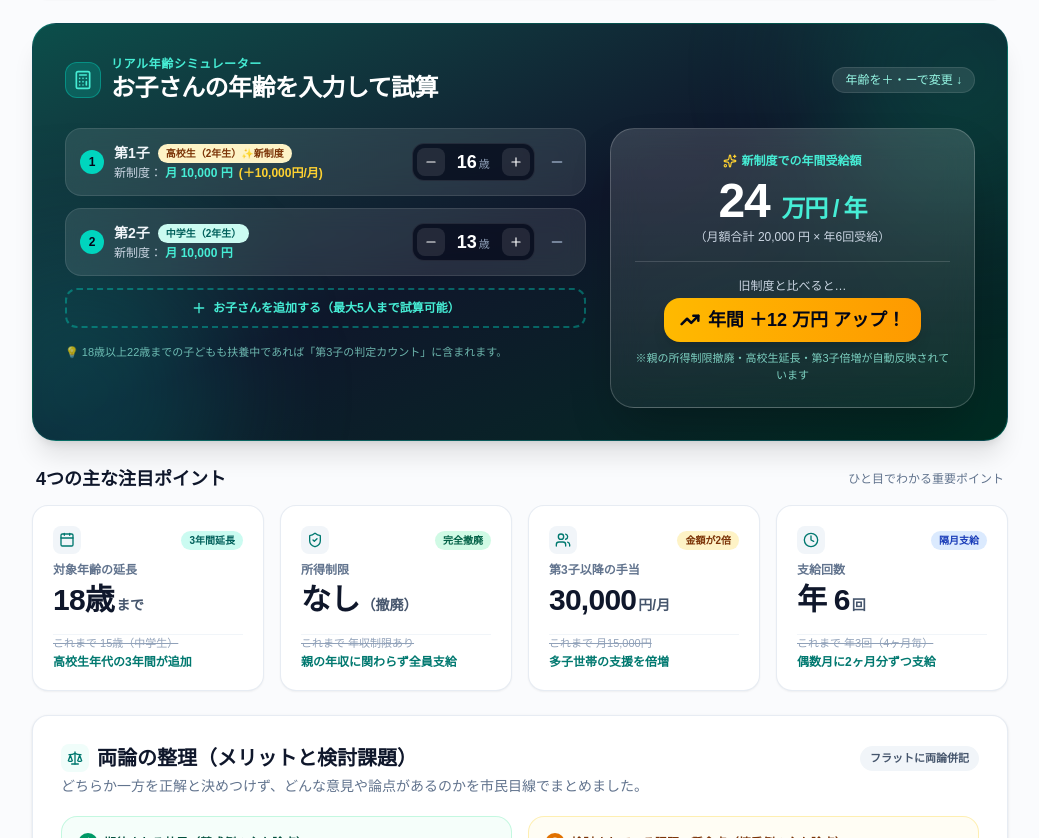
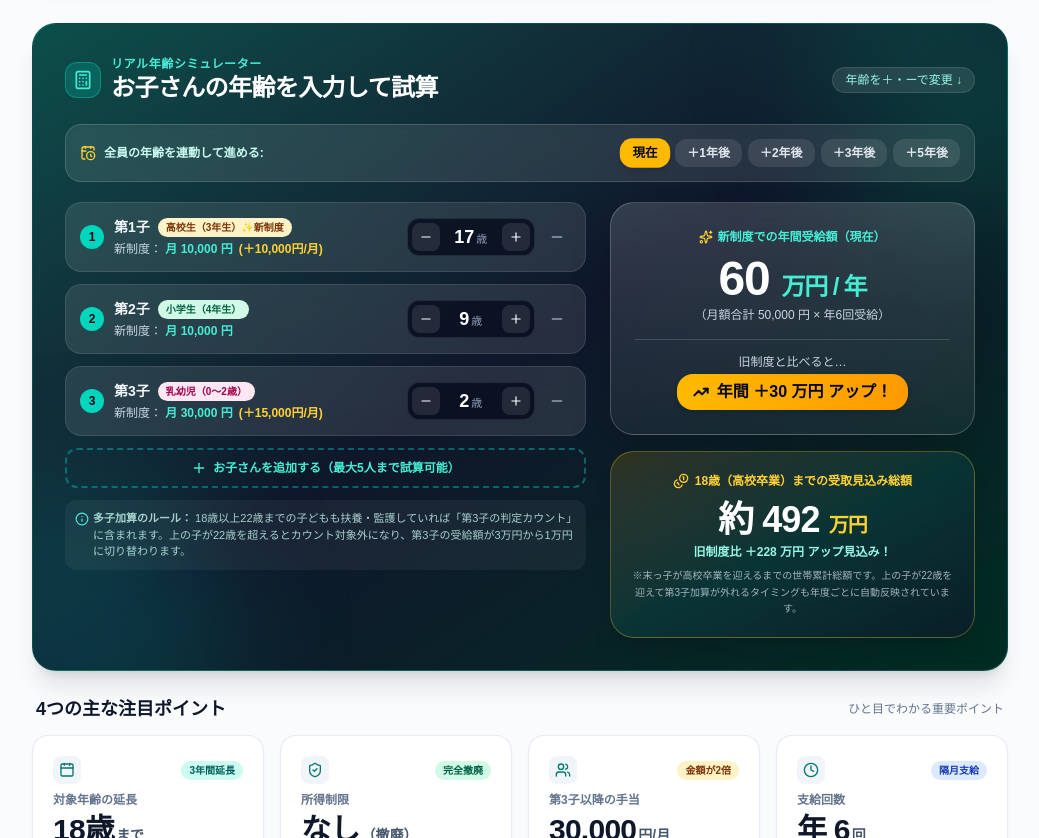
Before and after one commit to poliscape-project/poliscape, a Next.js app: page /policies/child-allowance-expansion in a window 1280 px wide. Shown: the part 600-1438 px from the top of the page, without its empty margins (120-1159 px from the left). Built offline with nearby package versions, Linux system fonts and the light colour scheme; no server answers.

Commit message:
feat(calculator): 児童手当シミュレーターに連動成長シミュレーション＆18歳までの累計総額表示機能を追加

```diff
--- a/src/components/PolicyCalculator.tsx
+++ b/src/components/PolicyCalculator.tsx
@@ -1,11 +1,25 @@
 "use client";
 
-import React, { useState } from "react";
-import { Calculator, Plus, Minus, Sparkles, TrendingUp, Baby, School, GraduationCap } from "lucide-react";
+import React, { useState, useMemo } from "react";
+import {
+  Calculator,
+  Plus,
+  Minus,
+  Sparkles,
+  TrendingUp,
+  Baby,
+  School,
+  GraduationCap,
+  CalendarClock,
+  RotateCcw,
+  Coins,
+  ArrowRight,
+  Info
+} from "lucide-react";
 
 interface Child {
   id: string;
-  age: number; // 0歳〜22歳
+  age: number; // 基準年齢（現在）
 }
 
 // 年齢に応じた区分とラベルを判定
@@ -15,16 +29,21 @@ const getAgeCategory = (age: number) => {
   if (age <= 11) return { label: `小学生（${age - 5}年生）`, type: "elementary", color: "bg-emerald-100 text-emerald-800" };
   if (age <= 14) return { label: `中学生（${age - 11}年生）`, type: "middle", color: "bg-teal-100 text-teal-800" };
   if (age <= 17) return { label: `高校生（${age - 14}年生）✨新制度`, type: "high", color: "bg-amber-100 text-amber-900 font-bold" };
-  if (age <= 18) return { label: "高校卒業年代（18歳）✨新制度", type: "high", color: "bg-amber-100 text-amber-900 font-bold" };
-  return { label: "大学生年代（多子カウント対象）", type: "college", color: "bg-indigo-100 text-indigo-800" };
+  if (age <= 18) return { label: "高校3年・卒業年代（18歳）✨新制度", type: "high", color: "bg-amber-100 text-amber-900 font-bold" };
+  if (age <= 22) return { label: "大学生年代（多子カウント対象）", type: "college", color: "bg-indigo-100 text-indigo-800" };
+  return { label: "社会人年代（カウント対象外）", type: "adult", color: "bg-slate-200 text-slate-700" };
 };
 
 export const PolicyCalculator: React.FC<{ isSimpleMode: boolean }> = ({ isSimpleMode }) => {
-  // 初期値：16歳（高校1年）、13歳（中学2年）
+  // 初期値：第1子 17歳、第2子 9歳、第3子 2歳（典型的な3人きょうだいモデル）
   const [children, setChildren] = useState<Child[]>([
-    { id: "1", age: 16 },
-    { id: "2", age: 13 },
+    { id: "1", age: 17 },
+    { id: "2", age: 9 },
+    { id: "3", age: 2 },
   ]);
+
+  // 経過年数（連動して年齢を進めるオフセット）
+  const [yearsOffset, setYearsOffset] = useState<number>(0);
 
   const updateAge = (id: string, delta: number) => {
     setChildren((prev) =>
@@ -35,13 +54,6 @@ export const PolicyCalculator: React.FC<{ isSimpleMode: boolean }> = ({ isSimple
         }
         return c;
       })
-    );
-  };
-
-  const setDirectAge = (id: string, age: number) => {
-    const validAge = Math.min(22, Math.max(0, age));
-    setChildren((prev) =>
-      prev.map((c) => (c.id === id ? { ...c, age: validAge } : c))
     );
   };
 
@@ -57,62 +69,147 @@ export const PolicyCalculator: React.FC<{ isSimpleMode: boolean }> = ({ isSimple
     setChildren((prev) => prev.filter((c) => c.id !== id));
   };
 
-  // 年齢降順（上の子から順）にソートして計算
-  const sortedChildren = [...children].sort((a, b) => b.age - a.age);
+  // 年齢降順（上の子から順）にソートして、指定オフセット年後の受給額を計算
+  const sortedChildren = useMemo(() => {
+    return [...children]
+      .map((c) => ({
+        id: c.id,
+        baseAge: c.age,
+        age: c.age + yearsOffset,
+      }))
+      .sort((a, b) => b.age - a.age);
+  }, [children, yearsOffset]);
 
-  // 22歳年度末（22歳以下）までの子をカウント対象とする
-  // 支給対象は18歳年度末（18歳以下）
-  let oldMonthlyTotal = 0;
-  let newMonthlyTotal = 0;
+  // 現在表示中（+yearsOffset 年後）の月額・年額の計算
+  const { childBreakdown, oldAnnualTotal, newAnnualTotal, diffAnnual, newMonthlyTotal } = useMemo(() => {
+    let oldMonthly = 0;
+    let newMonthly = 0;
 
-  const childBreakdown = sortedChildren.map((child, index) => {
-    const isThirdOrMore = index >= 2;
+    // 新制度：22歳以下を多子加算のカウント対象とする
+    const countEligibleNew = sortedChildren.filter((c) => c.age <= 22);
+    // 旧制度：18歳以下を多子加算のカウント対象とする
+    const countEligibleOld = sortedChildren.filter((c) => c.age <= 18);
+
+    const breakdown = sortedChildren.map((child, index) => {
+      // 新制度での多子カウント順位（22歳以下のきょうだいの中で上から何番目か）
+      const newRankIdx = countEligibleNew.findIndex((c) => c.id === child.id);
+      const isThirdOrMoreNew = newRankIdx >= 2;
       const isEligibleNew = child.age <= 18;
+
+      // 旧制度での多子カウント順位（18歳以下のきょうだいの中で上から何番目か）
+      const oldRankIdx = countEligibleOld.findIndex((c) => c.id === child.id);
+      const isThirdOrMoreOld = oldRankIdx >= 2;
       const isEligibleOld = child.age <= 15;
 
       // 旧制度の月額
-    let oldAmount = 0;
+      let oldAmt = 0;
       if (isEligibleOld) {
         if (child.age <= 2) {
-        oldAmount = 15000;
+          oldAmt = 15000;
         } else if (child.age <= 11) {
-        oldAmount = isThirdOrMore ? 15000 : 10000;
+          oldAmt = isThirdOrMoreOld ? 15000 : 10000;
         } else {
-        oldAmount = 10000; // 中学生
+          oldAmt = 10000; // 中学生
         }
       }
 
       // 新制度の月額
-    let newAmount = 0;
+      let newAmt = 0;
       if (isEligibleNew) {
-      if (isThirdOrMore) {
-        newAmount = 30000; // 第3子以降は一律3万円
+        if (isThirdOrMoreNew) {
+          newAmt = 30000; // 第3子以降は一律3万円
         } else {
           if (child.age <= 2) {
-          newAmount = 15000;
+            newAmt = 15000;
           } else {
-          newAmount = 10000; // 3歳〜高校生は1万円
+            newAmt = 10000; // 3歳〜高校生は1万円
           }
         }
       }
 
-    oldMonthlyTotal += oldAmount;
-    newMonthlyTotal += newAmount;
+      oldMonthly += oldAmt;
+      newMonthly += newAmt;
 
       return {
         id: child.id,
+        baseAge: child.baseAge,
         age: child.age,
         index,
-      oldAmount,
-      newAmount,
-      diff: newAmount - oldAmount,
+        oldAmount: oldAmt,
+        newAmount: newAmt,
+        diff: newAmt - oldAmt,
         category: getAgeCategory(child.age),
+        isThirdOrMoreNew,
       };
     });
 
-  const oldAnnualTotal = oldMonthlyTotal * 12;
-  const newAnnualTotal = newMonthlyTotal * 12;
-  const diffAnnual = newAnnualTotal - oldAnnualTotal;
+    const oldAnn = oldMonthly * 12;
+    const newAnn = newMonthly * 12;
+
+    return {
+      childBreakdown: breakdown,
+      oldAnnualTotal: oldAnn,
+      newAnnualTotal: newAnn,
+      diffAnnual: newAnn - oldAnn,
+      newMonthlyTotal: newMonthly,
+    };
+  }, [sortedChildren]);
+
+  // 高校卒業（18歳）までの今後の受取見込み累計総額を計算（基準年齢から末っ子卒業まで）
+  const lifetimeTotal = useMemo(() => {
+    // 18歳以下の子どものうち最も若い子の年齢
+    const eligibleBase = children.filter((c) => c.age <= 18);
+    if (eligibleBase.length === 0) {
+      return { futureNewTotal: 0, futureOldTotal: 0, futureDiff: 0, yearsSpan: 0 };
+    }
+
+    const minAge = Math.min(...eligibleBase.map((c) => c.age));
+    const yearsSpan = Math.max(1, 18 - minAge + 1);
+
+    let futureNew = 0;
+    let futureOld = 0;
+
+    for (let y = 0; y < yearsSpan; y++) {
+      const aged = children
+        .map((c) => ({ id: c.id, age: c.age + y }))
+        .sort((a, b) => b.age - a.age);
+
+      const countNew = aged.filter((c) => c.age <= 22);
+      const countOld = aged.filter((c) => c.age <= 18);
+
+      aged.forEach((c) => {
+        // 新制度
+        if (c.age <= 18) {
+          const rank = countNew.findIndex((item) => item.id === c.id);
+          const isThird = rank >= 2;
+          const monthly = isThird ? 30000 : c.age <= 2 ? 15000 : 10000;
+          futureNew += monthly * 12;
+        }
+
+        // 旧制度
+        if (c.age <= 15) {
+          const rankOld = countOld.findIndex((item) => item.id === c.id);
+          const isThirdOld = rankOld >= 2;
+          let monthlyOld = 0;
+          if (c.age <= 2) {
+            monthlyOld = 15000;
+          } else if (c.age <= 11) {
+            monthlyOld = isThirdOld ? 15000 : 10000;
+          } else {
+            monthlyOld = 10000;
+          }
+          futureOld += monthlyOld * 12;
+        }
+      });
+    }
+
+    return {
+      futureNewTotal: futureNew,
+      futureOldTotal: futureOld,
+      futureDiff: futureNew - futureOld,
+      yearsSpan,
+    };
+  }, [children]);
 
   return (
     <section className="bg-gradient-to-br from-teal-900 via-slate-900 to-emerald-950 text-white rounded-3xl p-5 sm:p-8 shadow-xl relative overflow-hidden border border-teal-500/30">
@@ -122,9 +219,9 @@ export const PolicyCalculator: React.FC<{ isSimpleMode: boolean }> = ({ isSimple
 
       <div className="relative z-10">
         {/* ヘッダー */}
-        <div className="flex flex-wrap items-center justify-between gap-3 mb-6">
+        <div className="flex flex-wrap items-center justify-between gap-3 mb-5">
           <div className="flex items-center gap-2.5">
-            <div className="w-9 h-9 rounded-xl bg-teal-400/20 border border-teal-400/40 flex items-center justify-center text-teal-300">
+            <div className="w-9 h-9 rounded-xl bg-teal-400/20 border border-teal-400/40 flex items-center justify-center text-teal-300 shrink-0">
               <Calculator className="w-5 h-5" />
             </div>
             <div>
@@ -141,6 +238,51 @@ export const PolicyCalculator: React.FC<{ isSimpleMode: boolean }> = ({ isSimple
           </span>
         </div>
 
+        {/* 時を進める（連動年齢シミュレーション）バー */}
+        <div className="bg-white/10 backdrop-blur-md rounded-2xl p-3.5 border border-white/15 mb-5 flex flex-col sm:flex-row sm:items-center justify-between gap-3 shadow-inner">
+          <div className="flex items-center gap-2 text-xs font-bold text-teal-100">
+            <CalendarClock className="w-4 h-4 text-amber-300 shrink-0" />
+            <span>全員の年齢を連動して進める:</span>
+            {yearsOffset > 0 && (
+              <span className="px-2 py-0.5 rounded-full bg-amber-400 text-slate-950 text-[10px] font-black animate-pulse">
+                ＋{yearsOffset}年後を表示中
+              </span>
+            )}
+          </div>
+          <div className="flex items-center gap-1.5 flex-wrap">
+            {[
+              { label: "現在", offset: 0 },
+              { label: "＋1年後", offset: 1 },
+              { label: "＋2年後", offset: 2 },
+              { label: "＋3年後", offset: 3 },
+              { label: "＋5年後", offset: 5 },
+            ].map((btn) => (
+              <button
+                key={btn.offset}
+                type="button"
+                onClick={() => setYearsOffset(btn.offset)}
+                className={`px-3 py-1.5 rounded-xl text-xs font-bold transition-all cursor-pointer ${
+                  yearsOffset === btn.offset
+                    ? "bg-amber-400 text-slate-950 shadow-md font-black scale-105"
+                    : "bg-white/10 hover:bg-white/20 text-slate-200"
+                }`}
+              >
+                {btn.label}
+              </button>
+            ))}
+            {yearsOffset > 0 && (
+              <button
+                type="button"
+                onClick={() => setYearsOffset(0)}
+                className="p-1.5 rounded-lg bg-white/10 hover:bg-white/20 text-teal-300 transition-colors cursor-pointer"
+                title="現在に戻す"
+              >
+                <RotateCcw className="w-3.5 h-3.5" />
+              </button>
+            )}
+          </div>
+        </div>
+
         <div className="grid grid-cols-1 lg:grid-cols-12 gap-6 items-start">
           {/* 左側：お子さんの年齢入力リスト */}
           <div className="lg:col-span-7 space-y-3">
@@ -155,7 +297,7 @@ export const PolicyCalculator: React.FC<{ isSimpleMode: boolean }> = ({ isSimple
                     {item.index + 1}
                   </span>
                   <div>
-                    <div className="flex items-center gap-2">
+                    <div className="flex items-center gap-2 flex-wrap">
                       <span className="text-sm font-bold text-slate-100">
                         第{item.index + 1}子
                       </span>
@@ -163,12 +305,14 @@ export const PolicyCalculator: React.FC<{ isSimpleMode: boolean }> = ({ isSimple
                         {item.category.label}
                       </span>
                     </div>
-                    <div className="text-xs text-slate-300 mt-0.5">
+                    <div className="text-xs text-slate-300 mt-1">
                       新制度：
                       {item.newAmount > 0 ? (
                         <span className="font-bold text-teal-300"> 月 {item.newAmount.toLocaleString()} 円</span>
                       ) : (
-                        <span className="text-slate-400"> 支給なし（多子算定用）</span>
+                        <span className="text-slate-400">
+                          {item.age <= 22 ? "支給なし（多子算定用）" : "支給・算定ともに対象外"}
+                        </span>
                       )}
                       {item.diff > 0 && (
                         <span className="text-amber-300 font-bold ml-1.5">
@@ -185,19 +329,28 @@ export const PolicyCalculator: React.FC<{ isSimpleMode: boolean }> = ({ isSimple
                     <button
                       type="button"
                       onClick={() => updateAge(item.id, -1)}
-                      className="w-7 h-7 rounded-lg bg-white/10 hover:bg-white/20 text-white font-bold flex items-center justify-center transition-colors"
+                      className="w-7 h-7 rounded-lg bg-white/10 hover:bg-white/20 text-white font-bold flex items-center justify-center transition-colors cursor-pointer"
                       title="1歳若く"
                     >
                       <Minus className="w-3.5 h-3.5" />
                     </button>
-                    <div className="px-3 text-center min-w-[54px]">
+                    <div className="px-2.5 text-center min-w-[62px]">
+                      {yearsOffset > 0 ? (
+                        <div className="flex flex-col items-center">
+                          <span className="text-sm font-black text-amber-300">{item.age}歳</span>
+                          <span className="text-[9px] text-slate-400 leading-tight">元:{item.baseAge}歳</span>
+                        </div>
+                      ) : (
+                        <div>
                           <span className="text-lg font-black text-white">{item.age}</span>
                           <span className="text-[11px] font-medium text-slate-400 ml-0.5">歳</span>
+                        </div>
+                      )}
                     </div>
                     <button
                       type="button"
                       onClick={() => updateAge(item.id, 1)}
-                      className="w-7 h-7 rounded-lg bg-white/10 hover:bg-white/20 text-white font-bold flex items-center justify-center transition-colors"
+                      className="w-7 h-7 rounded-lg bg-white/10 hover:bg-white/20 text-white font-bold flex items-center justify-center transition-colors cursor-pointer"
                       title="1歳年上"
                     >
                       <Plus className="w-3.5 h-3.5" />
@@ -209,7 +362,7 @@ export const PolicyCalculator: React.FC<{ isSimpleMode: boolean }> = ({ isSimple
                     <button
                       type="button"
                       onClick={() => removeChild(item.id)}
-                      className="text-slate-400 hover:text-rose-400 p-1.5 transition-colors"
+                      className="text-slate-400 hover:text-rose-400 p-1.5 transition-colors cursor-pointer"
                       title="削除"
                     >
                       <Minus className="w-4 h-4" />
@@ -224,23 +377,34 @@ export const PolicyCalculator: React.FC<{ isSimpleMode: boolean }> = ({ isSimple
               <button
                 type="button"
                 onClick={addChild}
-                className="w-full py-2.5 rounded-xl border-2 border-dashed border-teal-400/40 text-teal-300 hover:bg-teal-400/10 font-bold text-xs flex items-center justify-center gap-1.5 transition-all"
+                className="w-full py-2.5 rounded-xl border-2 border-dashed border-teal-400/40 text-teal-300 hover:bg-teal-400/10 font-bold text-xs flex items-center justify-center gap-1.5 transition-all cursor-pointer"
               >
                 <Plus className="w-4 h-4" />
                 お子さんを追加する（最大5人まで試算可能）
               </button>
             )}
 
-            <p className="text-[11px] text-teal-200/70 pt-1">
-              💡 18歳以上22歳までの子どもも扶養中であれば「第3子の判定カウント」に含まれます。
+            <div className="bg-white/5 rounded-xl p-2.5 text-[11px] text-teal-100/80 space-y-1">
+              <p className="flex items-start gap-1">
+                <Info className="w-3.5 h-3.5 text-teal-300 shrink-0 mt-0.5" />
+                <span>
+                  <strong>多子加算のルール：</strong> 18歳以上22歳までの子どもも扶養・監護していれば「第3子の判定カウント」に含まれます。上の子が22歳を超えるとカウント対象外になり、第3子の受給額が3万円から1万円に切り替わります。
+                </span>
               </p>
+            </div>
           </div>
 
           {/* 右側：計算結果カード */}
-          <div className="lg:col-span-5 bg-gradient-to-b from-white/15 to-white/5 backdrop-blur-lg rounded-3xl p-5 sm:p-6 border border-white/20 text-center flex flex-col justify-center relative shadow-2xl">
+          <div className="lg:col-span-5 space-y-4">
+            {/* 年間受給額カード */}
+            <div className="bg-gradient-to-b from-white/15 to-white/5 backdrop-blur-lg rounded-3xl p-5 sm:p-6 border border-white/20 text-center shadow-2xl relative">
               <div className="inline-flex items-center justify-center gap-1 text-xs font-bold text-teal-300 mb-1">
                 <Sparkles className="w-3.5 h-3.5 text-amber-300" />
-              <span>新制度での年間受給額</span>
+                <span>
+                  {yearsOffset === 0
+                    ? "新制度での年間受給額（現在）"
+                    : `【＋${yearsOffset}年後】の年間受給額`}
+                </span>
               </div>
 
               {/* 新制度の金額 */}
@@ -253,17 +417,42 @@ export const PolicyCalculator: React.FC<{ isSimpleMode: boolean }> = ({ isSimple
               </div>
 
               {/* 増額ハイライトバッジ */}
-            <div className="mt-4 pt-4 border-t border-white/15 flex flex-col items-center">
+              <div className="mt-4 pt-3.5 border-t border-white/15 flex flex-col items-center">
                 <div className="text-xs text-slate-300 mb-1">旧制度と比べると…</div>
-              <div className="inline-flex items-center gap-2 bg-gradient-to-r from-amber-400 to-amber-500 text-slate-950 px-4 py-2 rounded-2xl font-black text-base sm:text-lg shadow-lg">
-                <TrendingUp className="w-5 h-5 stroke-[3]" />
+                <div className="inline-flex items-center gap-2 bg-gradient-to-r from-amber-400 to-amber-500 text-slate-950 px-4 py-1.5 rounded-2xl font-black text-sm sm:text-base shadow-md">
+                  <TrendingUp className="w-4 h-4 stroke-[3]" />
                   <span>
                     年間 ＋{(diffAnnual / 10000).toLocaleString()} 万円 アップ！
                   </span>
                 </div>
-              <p className="text-[11px] text-teal-200/80 mt-2">
-                ※親の所得制限撤廃・高校生延長・第3子倍増が自動反映されています
+              </div>
+            </div>
+
+            {/* 18歳高校卒業までの累計受取見込みカード（新機能！） */}
+            <div className="bg-gradient-to-br from-amber-400/15 via-teal-900/40 to-slate-900/60 backdrop-blur-lg rounded-3xl p-5 border border-amber-300/30 text-center shadow-xl">
+              <div className="inline-flex items-center gap-1.5 text-xs font-bold text-amber-300 mb-1.5">
+                <Coins className="w-4 h-4 text-amber-300" />
+                <span>18歳（高校卒業）までの受取見込み総額</span>
+              </div>
+
+              {lifetimeTotal.futureNewTotal > 0 ? (
+                <>
+                  <div className="text-3xl sm:text-4xl font-black text-white tracking-tight my-1">
+                    約 {(lifetimeTotal.futureNewTotal / 10000).toLocaleString()}{" "}
+                    <span className="text-xl font-bold text-amber-300">万円</span>
+                  </div>
+                  <div className="text-xs text-teal-200 mt-1 font-semibold">
+                    旧制度比 ＋{(lifetimeTotal.futureDiff / 10000).toLocaleString()} 万円 アップ見込み！
+                  </div>
+                  <p className="text-[10px] text-slate-300/80 mt-2 leading-relaxed">
+                    ※末っ子が高校卒業を迎えるまでの世帯累計総額です。上の子が22歳を迎えて第3子加算が外れるタイミングも年度ごとに自動反映されています。
                   </p>
+                </>
+              ) : (
+                <p className="text-xs text-slate-300 py-2">
+                  現在、18歳以下の支給対象のお子さんはいません
+                </p>
+              )}
             </div>
           </div>
         </div>
```
Lines whose indentation alone changed are shown as unchanged.
